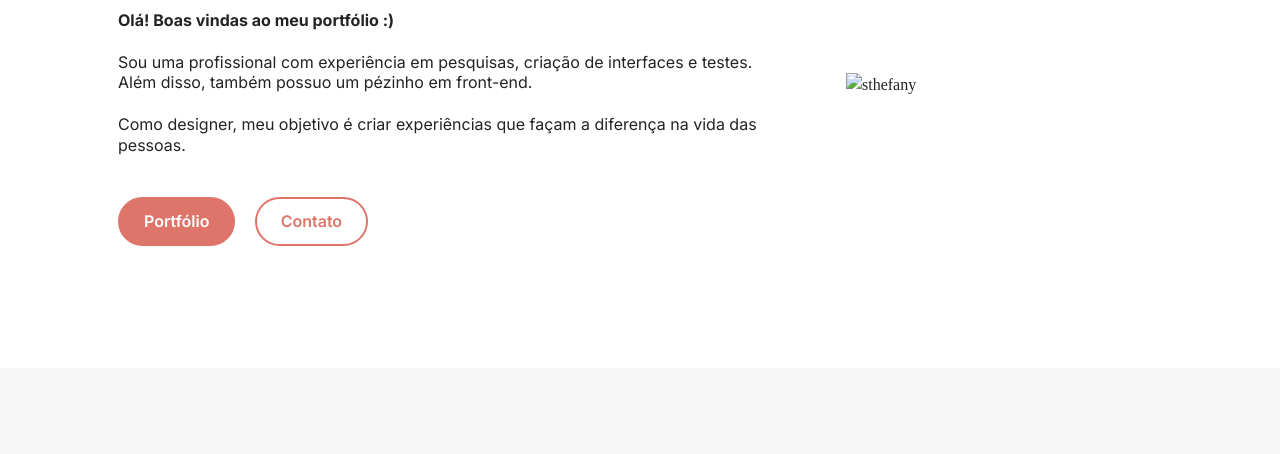
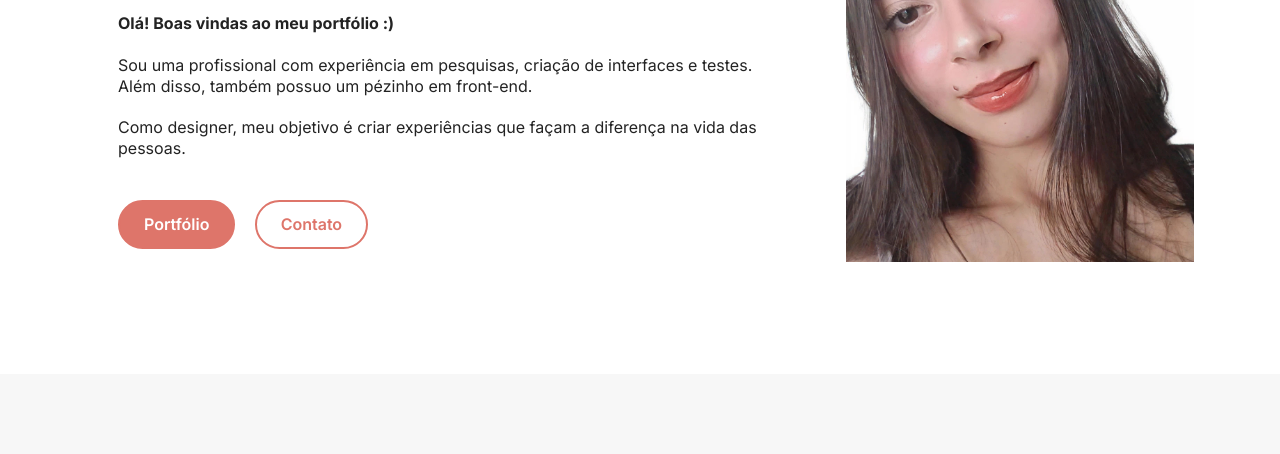
Before and after one commit to sthefanycaires/portfolio, a plain HTML site: page index.html in a window 1280 px wide. Shown: the part 226-680 px from the top of the page. Drawn offline with Linux system fonts and the light colour scheme.

Commit message:
Update index.html

```diff
--- a/index.html
+++ b/index.html
@@ -94,7 +94,7 @@
 	<div class="container">
 		<div class="row justify-content-center">
 			<div class="col-12 col-md-12 col-lg-4 image-wrapper">
-				<img class="w-100" src="assets/images/frame-14-696x695.png" alt="sthefany">
+				<img class="w-100" src="assets/images/frame-14-696x695.jpg" alt="sthefany">
 			</div>
 			<div class="col-12 col-lg col-md-12">
 				<div class="text-wrapper align-left">
```
